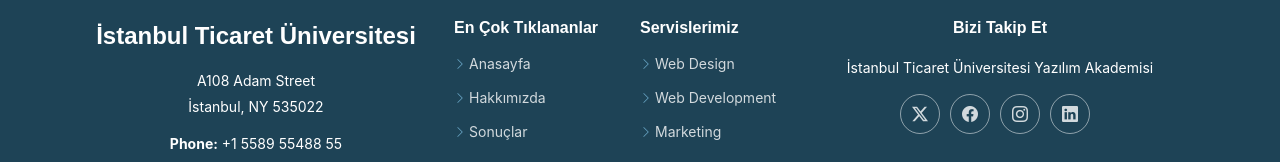
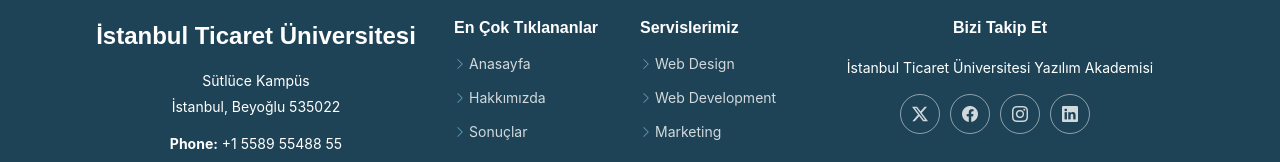
Before and after one commit to busraknar/my-test-app, a React (Create React App) app: page /contact in a window 1280 px wide. Shown: the part 1269-1431 px from the top of the page. Built offline with nearby package versions, Linux system fonts and the light colour scheme.

Commit message:
Footer is edited

```diff
--- a/src/components/Footer.tsx
+++ b/src/components/Footer.tsx
@@ -30,8 +30,8 @@
               <span className="sitename">İstanbul Ticaret Üniversitesi</span>
             </a>
             <div className="footer-contact pt-3">
-              <p>A108 Adam Street</p>
-              <p>İstanbul, NY 535022</p>
+              <p>Sütlüce Kampüs </p>
+              <p>İstanbul, Beyoğlu 535022</p>
               <p className="mt-3"><strong>Phone:</strong> +1 5589 55488 55</p>
               <p><strong>Email:</strong> info@example.com</p>
             </div>
@@ -40,9 +40,9 @@
           <div className="col-lg-2 col-md-3 footer-links">
             <h4>En Çok Tıklananlar</h4>
             <ul>
-              <li><i className="bi bi-chevron-right"></i> <a href="#">Anasayfa</a></li>
-              <li><i className="bi bi-chevron-right"></i> <a href="#">Hakkımızda</a></li>
-              <li><i className="bi bi-chevron-right"></i> <a href="#">Sonuçlar</a></li>
+              <li><i className="bi bi-chevron-right"></i> <a href="/">Anasayfa</a></li>
+              <li><i className="bi bi-chevron-right"></i> <a href="/about">Hakkımızda</a></li>
+              <li><i className="bi bi-chevron-right"></i> <a href="">Sonuçlar</a></li>
             </ul>
           </div>
 
```
